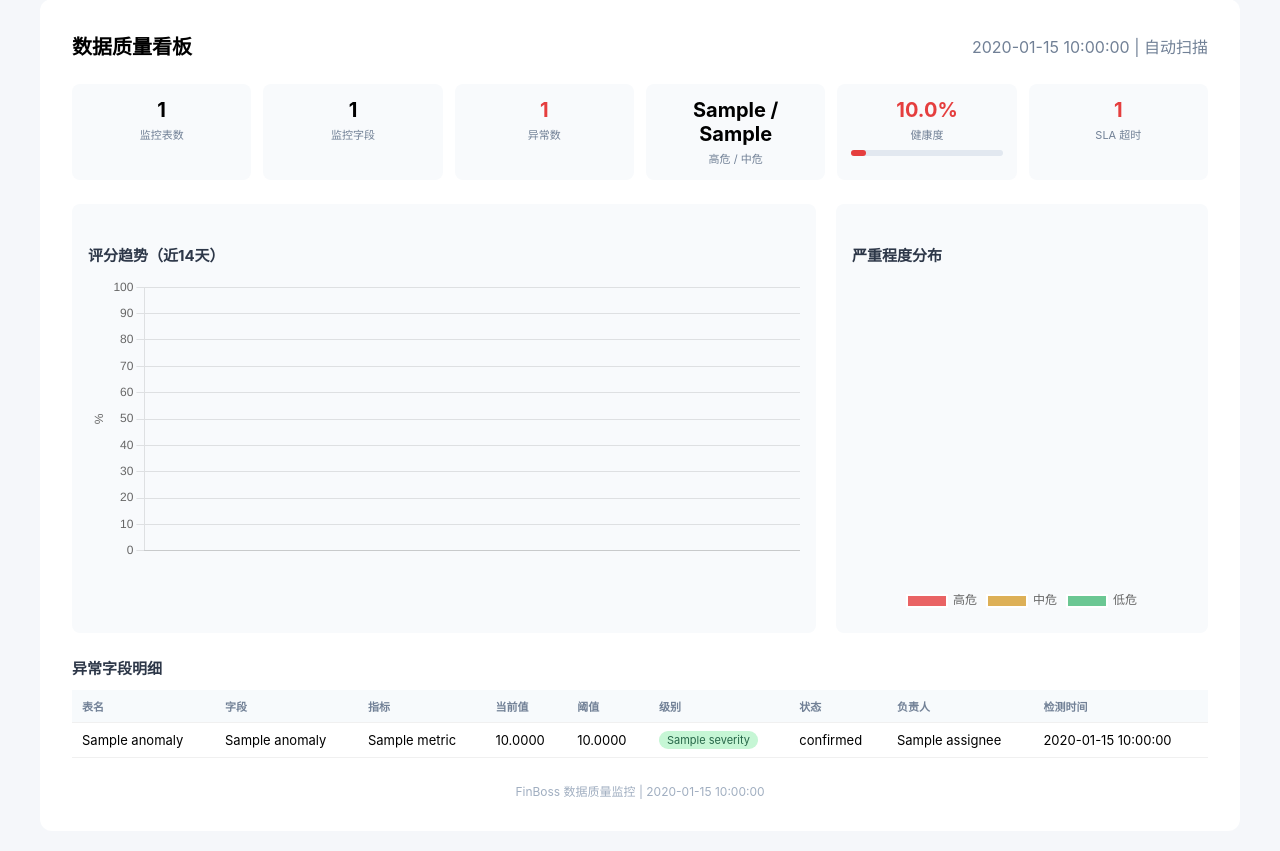
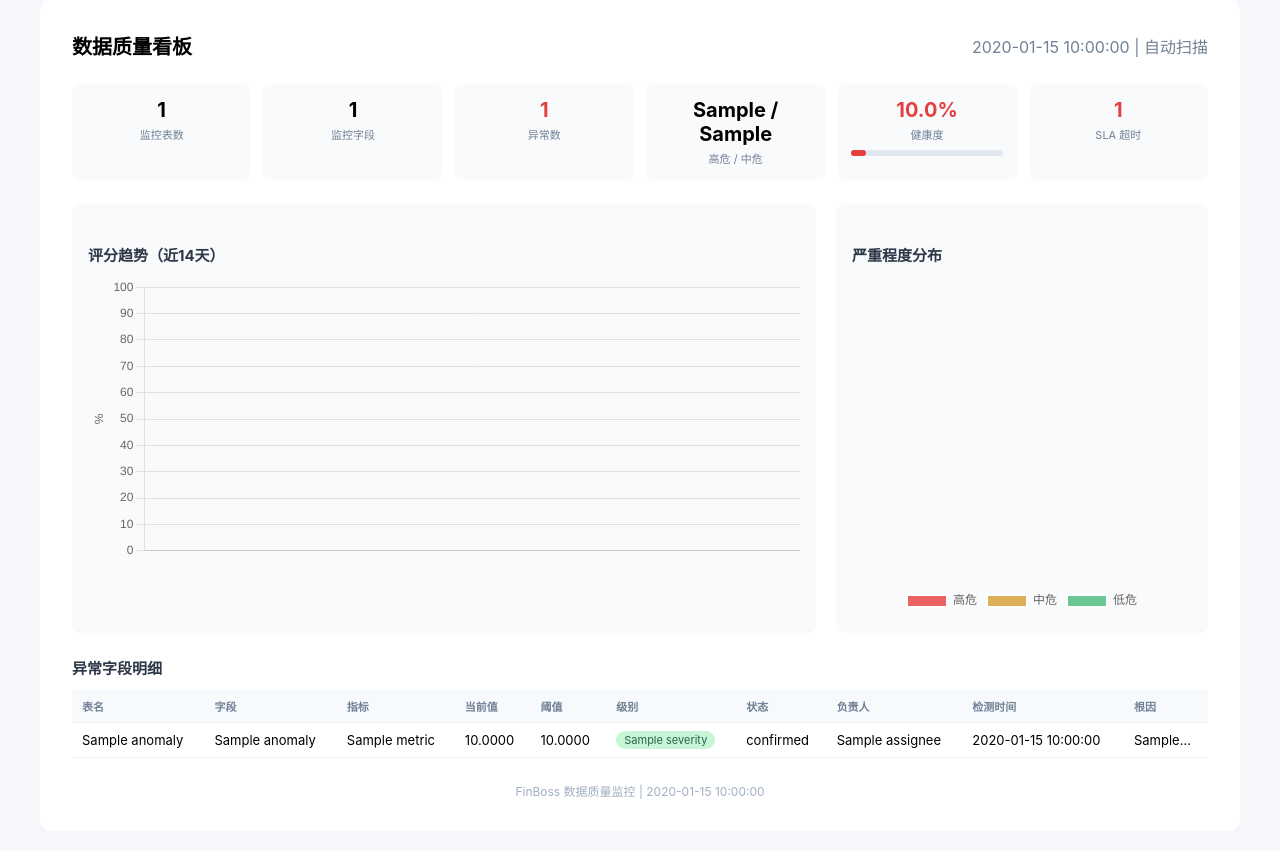
Before and after one commit to davyzhong/finBoss, a Python web app: template templates/reports/quality_report.html.j2 in a window 1280 px wide. Shown: the part 21-872 px from the top of the page. Run offline with Jinja, Linux system fonts and the light colour scheme; the template is opened without the code that fills it: most values are stand-ins (such as "Sample title", 1, 10 or a date in 2020).

Commit message:
feat(7C): show root cause in quality report template
Co-Authored-By: Claude Sonnet 4.6 <noreply@anthropic.com>

```diff
--- a/templates/reports/quality_report.html.j2
+++ b/templates/reports/quality_report.html.j2
@@ -103,6 +103,7 @@
         <th>状态</th>
         <th>负责人</th>
         <th>检测时间</th>
+        <th>根因</th>
       </tr>
     </thead>
     <tbody>
@@ -121,10 +122,17 @@
       <td>{{ a.status }}</td>
       <td>{{ a.assignee or '—' }}</td>
       <td>{{ a.detected_at }}</td>
+      <td>
+        {% if a.root_cause %}
+          <span title="{{ a.root_cause }}">{{ a.root_cause[:30] }}...</span>
+        {% else %}
+          <span style="color:#999">未分析</span>
+        {% endif %}
+      </td>
     </tr>
     {% endfor %}
     {% if not anomalies %}
-    <tr><td colspan="9" style="color:#718096;text-align:center;">✓ 无异常，数据质量良好</td></tr>
+    <tr><td colspan="10" style="color:#718096;text-align:center;">✓ 无异常，数据质量良好</td></tr>
     {% endif %}
     </tbody>
   </table>
```
